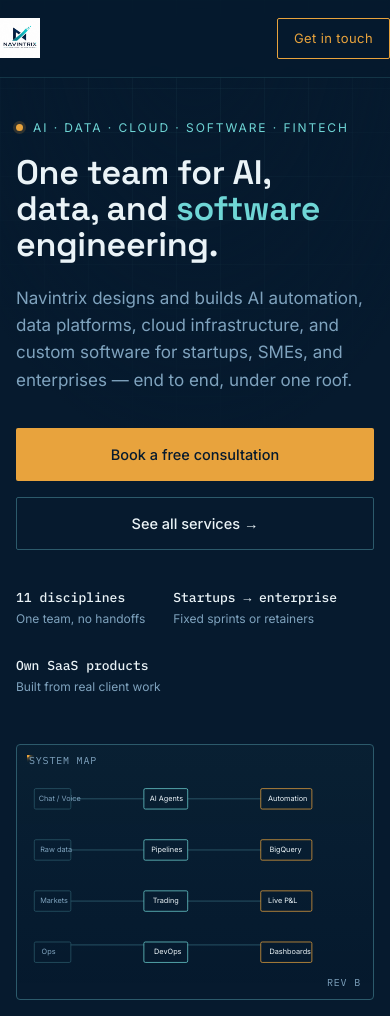
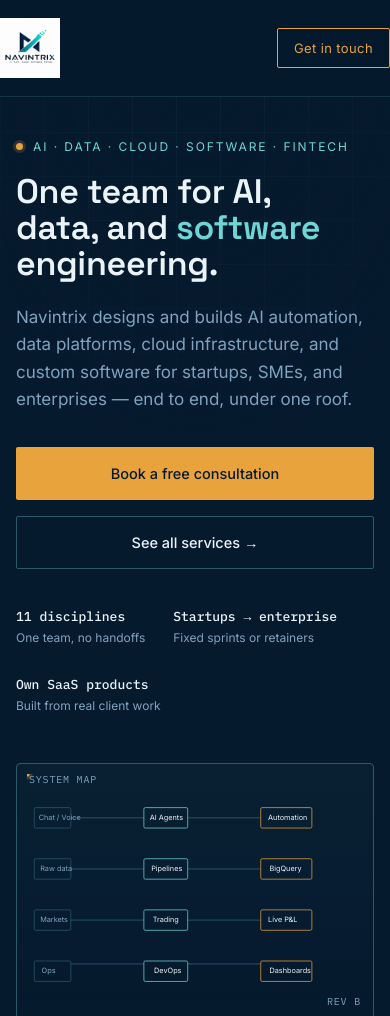
Before and after one commit to pragya150/Mine_Pragya, a plain HTML site: page public/index.html in a window 390 px wide. Shown: the top 1016 px of the page. Drawn offline with Linux system fonts and the light colour scheme; no server answers; files whose address does not match are found by name.

Commit message:
Update styles.css

```diff
--- a/public/styles.css
+++ b/public/styles.css
@@ -68,13 +68,14 @@ header{
     text-decoration:none;
 }
 
-.logo-img{
+/* .logo-img{
     width:auto;
     height:60px;
     max-width:220px;
     object-fit:contain;
     display:block;
-}
+}  */
+.logo-img{width:auto;height:60px;max-width:220px;object-fit:contain;display:block;}
 .nav-links{display:flex;gap:32px;font-size:14px;color:var(--muted);}
 .nav-links a{text-decoration:none;transition:color .2s;}
 .nav-links a:hover{color:var(--line);}
@@ -229,20 +230,20 @@ a:focus-visible, button:focus-visible, input:focus-visible, textarea:focus-visib
 
 /* ---- Extra small-screen tightening (phones / tablets) ---- */
 @media (max-width:768px){
-  .logo-img{
+/*  .logo-img{
     height:48px;
     max-width:180px;
-}
+} */
   section{padding:56px 0;}
   .service-panel{padding:20px;}
   .diagram-wrap{padding:10px;}
 }
 
 @media (max-width:480px){
-  .logo-img{
+/*  .logo-img{
     height:40px;
     max-width:150px;
-}
+} */
   .industries{grid-template-columns:1fr;}
   .saas-grid{grid-template-columns:1fr;}
   .hero-actions{flex-direction:column;align-items:stretch;}
```
